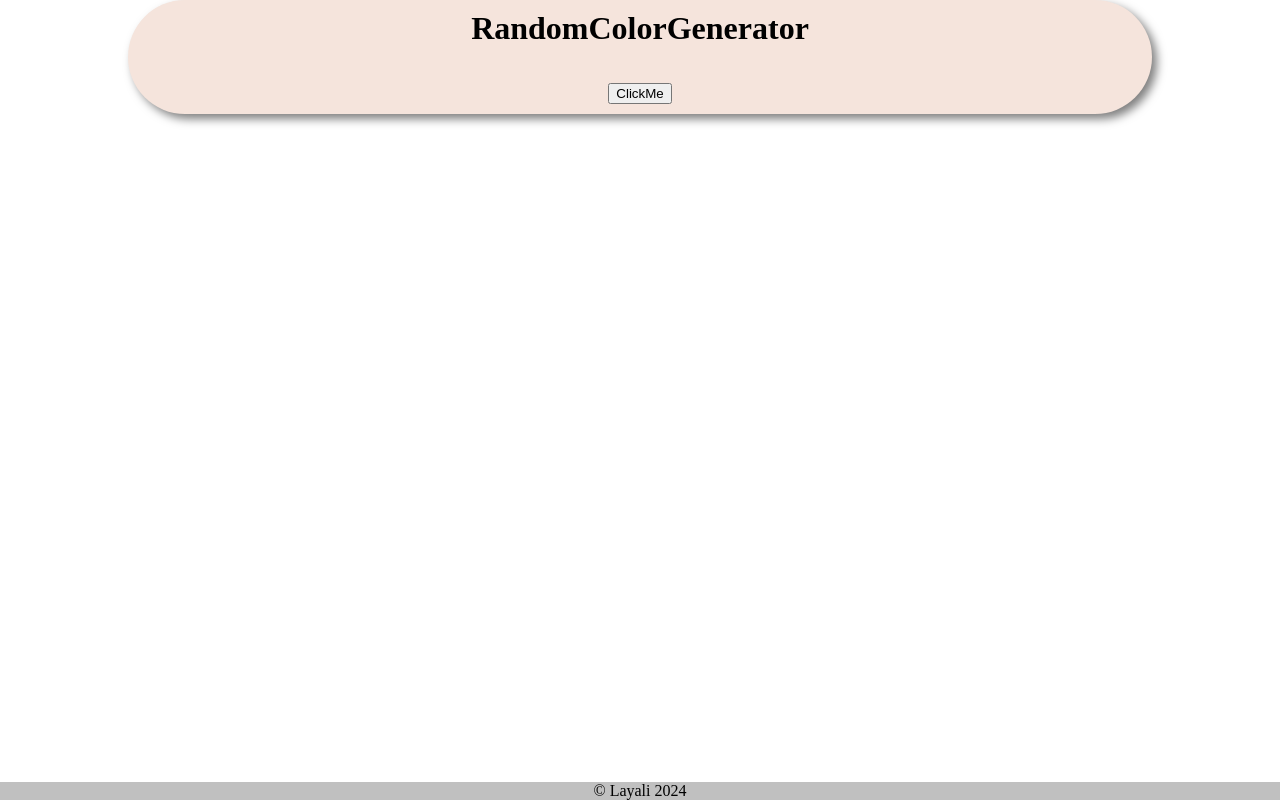
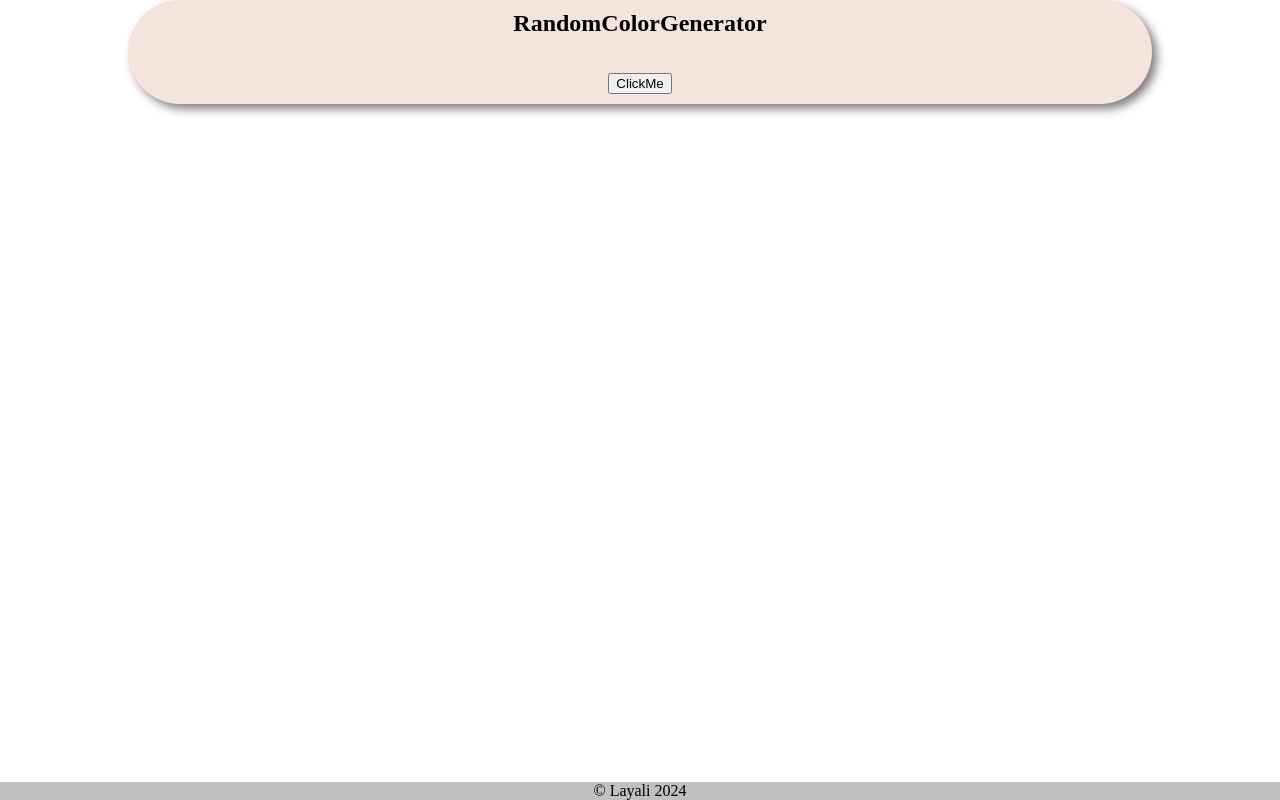
Before and after one commit to Sumi-Tharayil-Surendran/randomColorGenerator, a plain HTML site: page index.html in a window 1280 px wide. Drawn offline with Linux system fonts and the light colour scheme.

Commit message:
change header size

```diff
--- a/index.html
+++ b/index.html
@@ -10,7 +10,7 @@
 
 <body>
     <div class="container">
-        <h1>RandomColorGenerator</h1>
+        <h2>RandomColorGenerator</h2>
         <br>
         <br>
         <div class="colorcontainer"></div>
```
